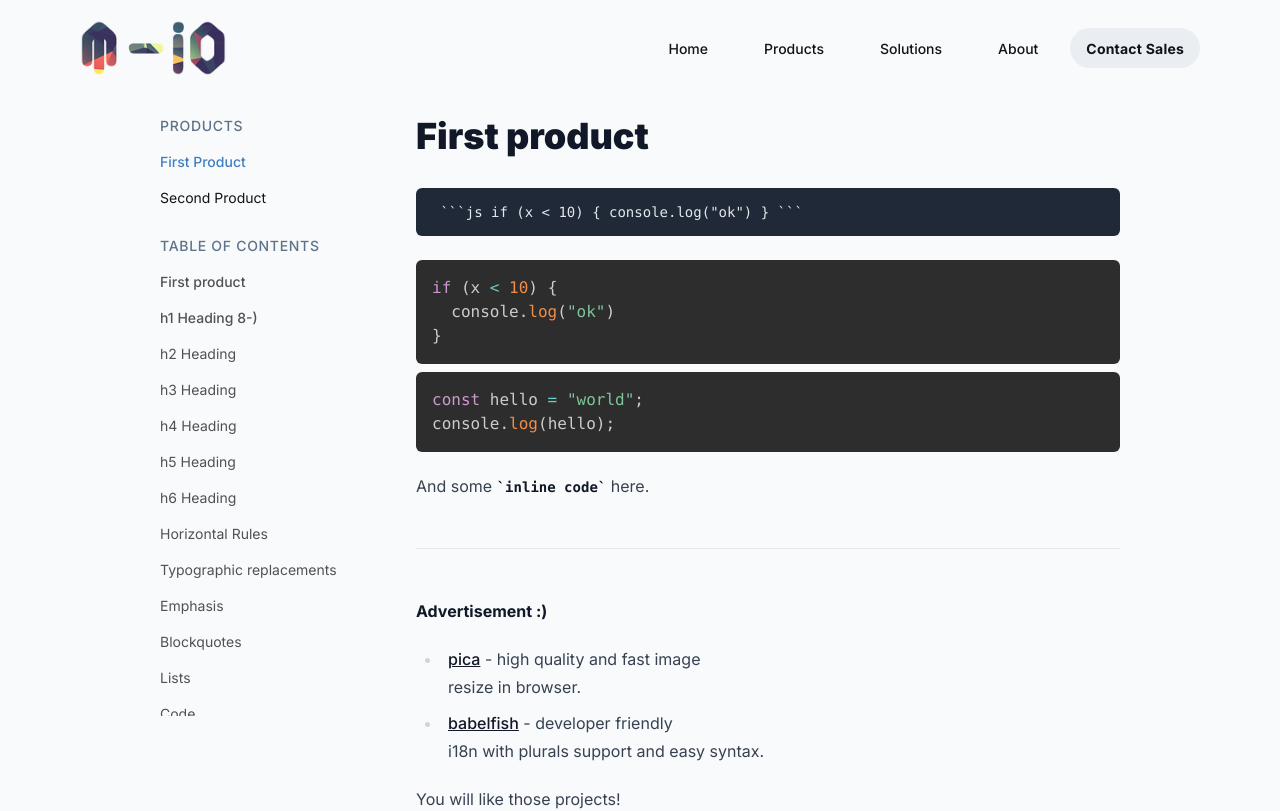
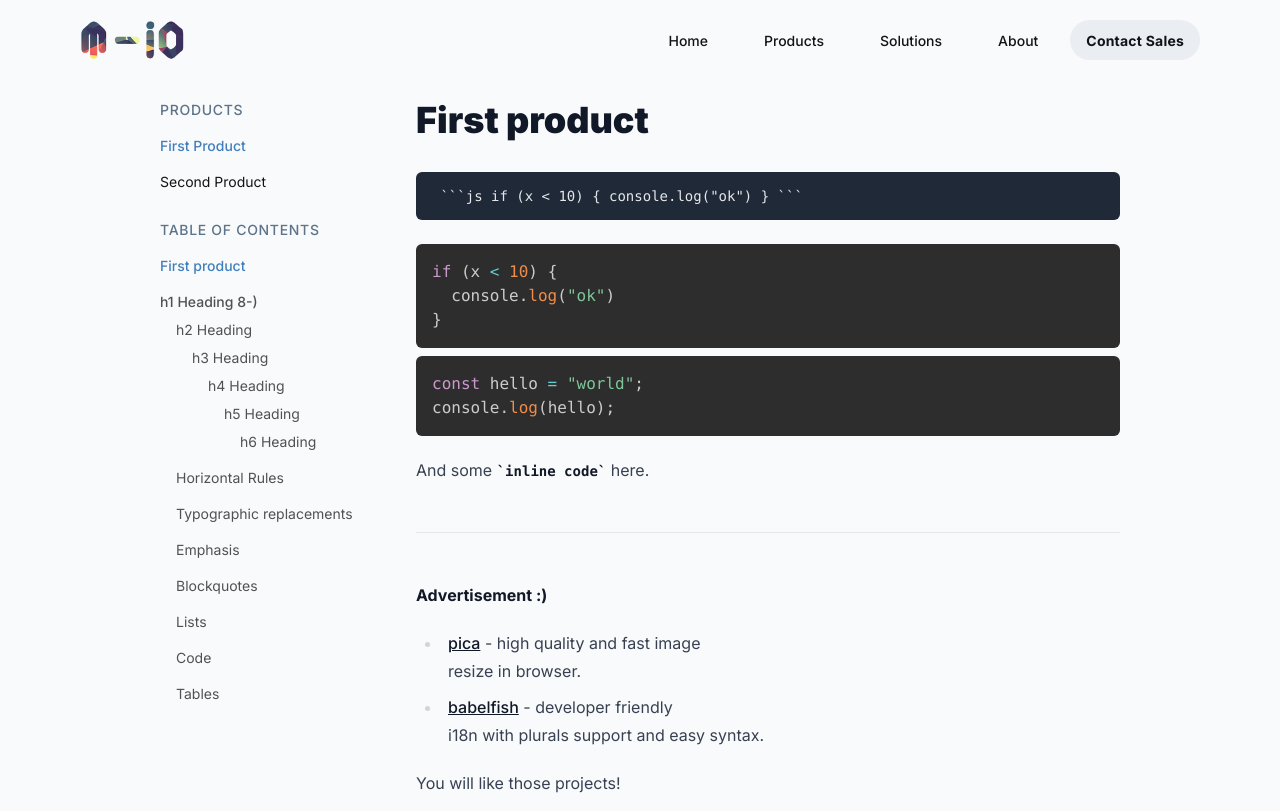
Before and after one commit to memoria-io/memoria-io.github.io, a Vue app: page /products in a window 1280 px wide. Shown: the top 811 px of the page. Built offline with nearby package versions, Linux system fonts and the light colour scheme.

Commit message:
toc tree

```diff
--- a/src/App.vue
+++ b/src/App.vue
@@ -6,7 +6,7 @@
         <div class="flex w-full max-w-[1200px] items-center justify-between px-10 py-5">
           <div class="flex items-center gap-4 text-[#101418]">
             <a href="/">
-              <img src="/src/assets/images/logo.png" alt="Memoria IO Logo" class="h-14   w-auto">
+              <img src="/src/assets/images/logo.png" alt="Memoria IO Logo" class="h-10   w-auto">
             </a>
           </div>
           <div class="flex flex-1 justify-end gap-8">
--- /dev/null
+++ b/src/components/TocTree.vue
@@ -0,0 +1,46 @@
+<!-- TocTree.vue -->
+<template>
+  <div class="toc-item">
+    <a
+      :href="'#' + item.id"
+      :class="[
+        'block text-sm py-1 transition-colors',
+        'pl-' + ((item.level - 1) * 4),
+        item.level === 1 ? 'font-medium' : '',
+        activeSection === item.id
+          ? 'text-[#3f7fbf] font-medium'
+          : 'text-[#000000ad] hover:text-[#3f7fbf]'
+      ]"
+    >
+      {{ item.text }}
+    </a>
+    <div v-if="item.children.length > 0" class="ml-4">
+      <TocTree
+        v-for="child in item.children"
+        :key="child.id"
+        :item="child"
+        :activeSection="activeSection"
+      />
+    </div>
+  </div>
+</template>
+
+<script setup lang="ts">
+interface TocItem {
+  id: string;
+  text: string;
+  level: number;
+  children: TocItem[];
+}
+
+defineProps<{
+  item: TocItem;
+  activeSection: string;
+}>();
+</script>
+
+<style scoped>
+.toc-item {
+  margin-bottom: 0.5rem;
+}
+</style>
--- a/src/pages/Products.vue
+++ b/src/pages/Products.vue
@@ -32,21 +32,9 @@
               <!-- Table of Contents -->
               <div v-if="tableOfContents.length > 0">
                 <h3 class="text-sm font-medium text-[#5c738a] uppercase tracking-wider mb-3">Table of Contents</h3>
-                <ul class="space-y-2">
-                  <li v-for="item in tableOfContents" :key="item.id">
-                    <a
-                      :href="'#' + item.id"
-                      :class="[
-                        'block text-sm py-1 hover:text-[#3f7fbf] transition-colors',
-                        `pl-${(item.level - 1) * 4}`,
-                        item.level === 1 ? 'font-medium' : '',
-                        'text-[#000000ad]'
-                      ]"
-                    >
-                      {{ item.text }}
-                    </a>
-                  </li>
-                </ul>
+                <template v-for="item in tableOfContents" :key="item.id">
+                  <TocTree :item="item" :activeSection="activeSection" />
+                </template>
               </div>
             </nav>
           </div>
@@ -65,15 +53,17 @@
 </template>
 
 <script setup lang="ts">
-import { ref, onMounted, nextTick, watch } from 'vue'
+import { ref, onMounted, nextTick, watch, onUnmounted } from 'vue'
 import { parseMarkdown, highlightCode } from '../services/markdown'
 import { config as fetchAppConfig, type ProductMeta, AppConfig } from '../services/config'
 import { loadDocument } from '../services/resources'
+import TocTree from '../components/TocTree.vue'
 
 interface TocItem {
   id: string;
   text: string;
   level: number;
+  children: TocItem[];
 }
 
 // State
@@ -85,34 +75,83 @@ const contentDiv = ref<HTMLElement | null>(null)
 const isLoading = ref(false)
 const error = ref<string | null>(null)
 const tableOfContents = ref<TocItem[]>([])
+const activeSection = ref<string>('')
 
-// Methods
-const updateHighlighting = () => {
-  nextTick(() => {
-    if (contentDiv.value) {
-      highlightCode(contentDiv.value)
+// Intersection Observer
+let observer: IntersectionObserver | null = null
+
+const initializeObserver = () => {
+  // Disconnect previous observer if exists
+  if (observer) {
+    observer.disconnect()
+  }
+
+  observer = new IntersectionObserver(
+    (entries) => {
+      entries.forEach((entry) => {
+        if (entry.isIntersecting) {
+          activeSection.value = entry.target.id
+        }
+      })
+    },
+    {
+      rootMargin: '-100px 0px -66% 0px',
+      threshold: 0
     }
-  })
+  )
+
+  // Observe all headers
+  if (contentDiv.value) {
+    const headers = contentDiv.value.querySelectorAll('h1, h2, h3, h4, h5, h6')
+    headers.forEach(header => {
+      if (header.id) {
+        observer?.observe(header)
+      }
+    })
+  }
 }
 
 const generateTableOfContents = () => {
-  const toc: TocItem[] = []
+  const flatToc: TocItem[] = []
   if (contentDiv.value) {
     const headers = contentDiv.value.querySelectorAll('h1, h2, h3, h4, h5, h6')
     headers.forEach((header) => {
-      // Generate an ID if none exists
       if (!header.id) {
         header.id = header.textContent?.toLowerCase().replace(/\s+/g, '-') || ''
       }
 
-      toc.push({
+      flatToc.push({
         id: header.id,
         text: header.textContent || '',
-        level: parseInt(header.tagName[1])
+        level: parseInt(header.tagName[1]),
+        children: []
       })
     })
   }
-  tableOfContents.value = toc
+
+  // Convert flat structure to tree
+  const treeStructure: TocItem[] = []
+  const stack: TocItem[] = []
+
+  flatToc.forEach((item) => {
+    while (stack.length > 0 && stack[stack.length - 1].level >= item.level) {
+      stack.pop()
+    }
+
+    if (stack.length === 0) {
+      treeStructure.push(item)
+    } else {
+      stack[stack.length - 1].children.push(item)
+    }
+
+    stack.push(item)
+  })
+
+  tableOfContents.value = treeStructure
+
+  nextTick(() => {
+    initializeObserver()
+  })
 }
 
 const loadProduct = async (productMeta: ProductMeta) => {
@@ -136,6 +175,14 @@ const loadProduct = async (productMeta: ProductMeta) => {
   }
 }
 
+const updateHighlighting = () => {
+  nextTick(() => {
+    if (contentDiv.value) {
+      highlightCode(contentDiv.value)
+    }
+  })
+}
+
 // Watchers
 watch(content, updateHighlighting)
 
@@ -149,6 +196,12 @@ onMounted(async () => {
     }
   } catch (e) {
     error.value = e instanceof Error ? e.message : 'Failed to load product list'
+  }
+})
+
+onUnmounted(() => {
+  if (observer) {
+    observer.disconnect()
   }
 })
 </script>
```
